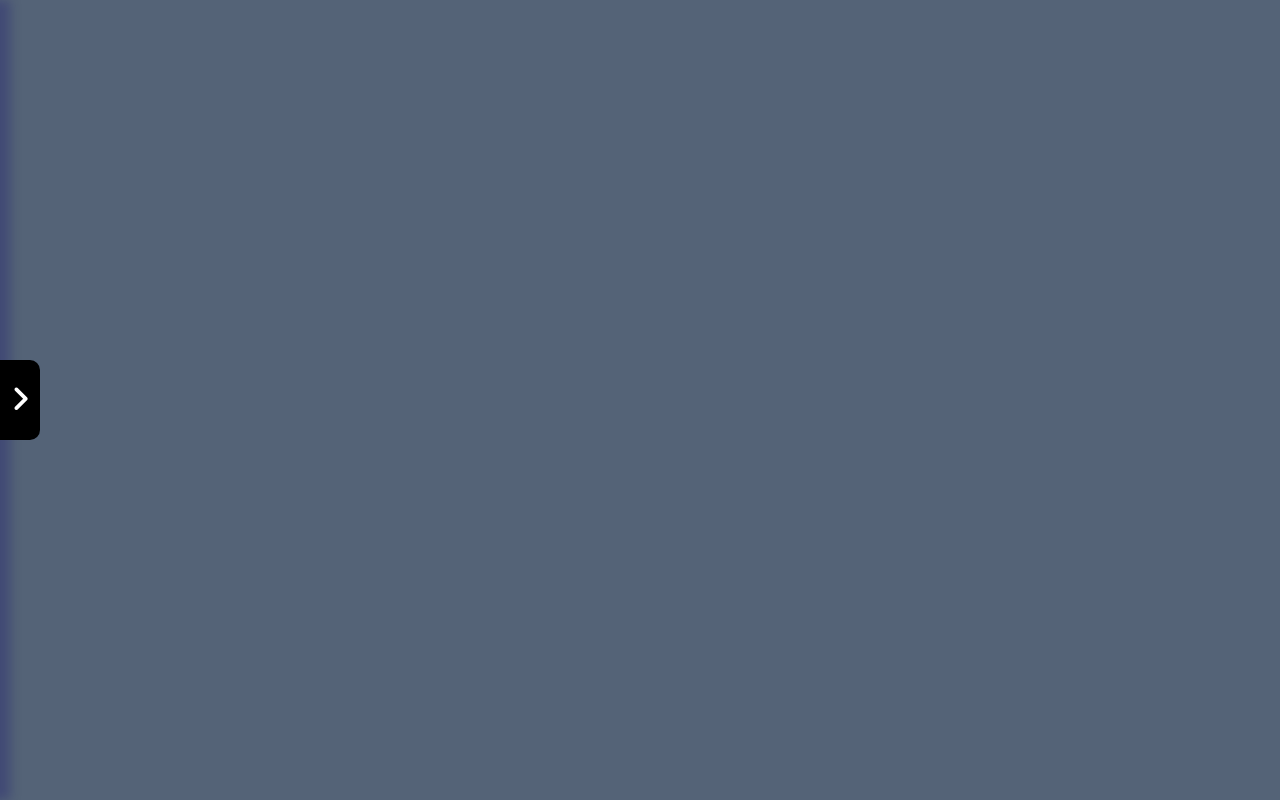
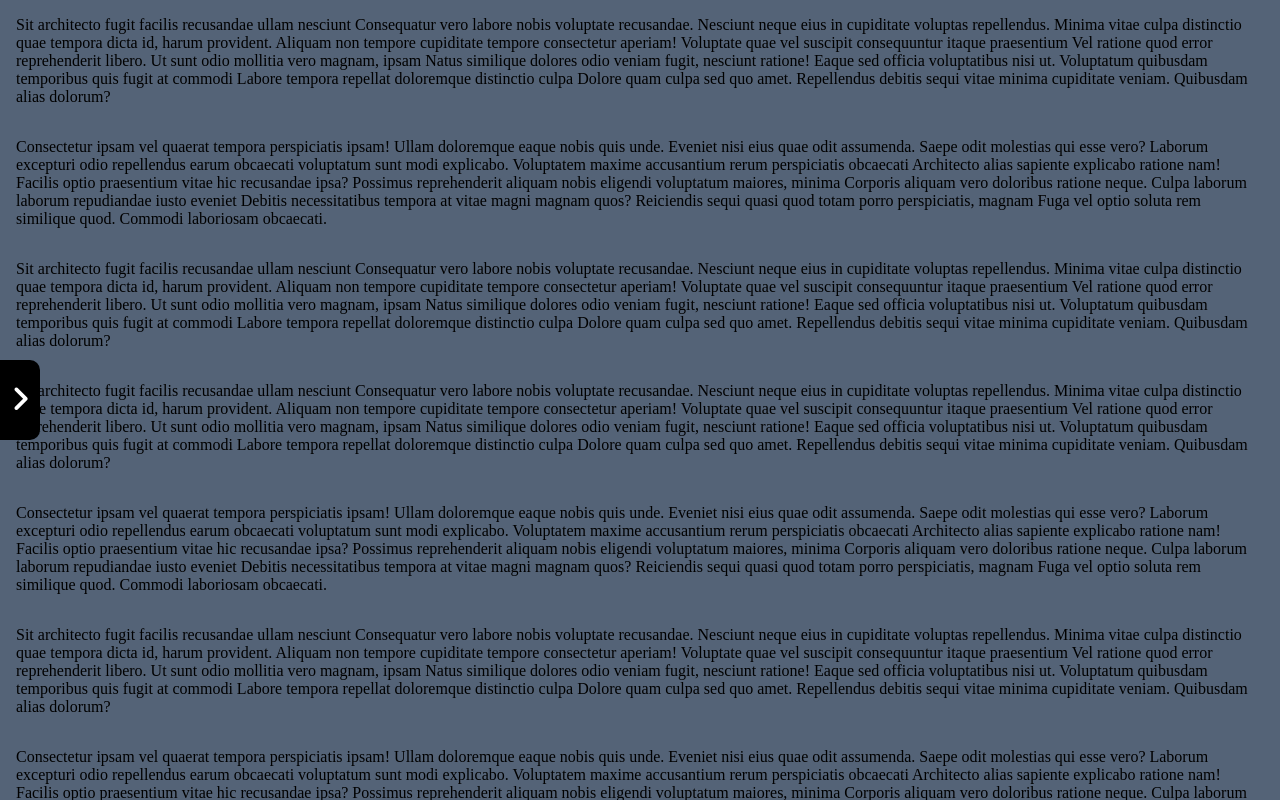
Before and after one commit to jingwangnet/front-end, a plain HTML site: page 10.侧边选单/index.html in a window 1280 px wide. Drawn offline with Linux system fonts and the light colour scheme.

Commit message:
update .

```diff
--- a/10.侧边选单/index.html
+++ b/10.侧边选单/index.html
@@ -25,6 +25,14 @@
     </nav>
     <label for="side-menu-switch"><i class="fa fa-angle-right"></i></label>
   </div>
-
+  <main>
+    <p>Sit architecto fugit facilis recusandae ullam nesciunt Consequatur vero labore nobis voluptate recusandae. Nesciunt neque eius in cupiditate voluptas repellendus. Minima vitae culpa distinctio quae tempora dicta id, harum provident. Aliquam non tempore cupiditate tempore consectetur aperiam! Voluptate quae vel suscipit consequuntur itaque praesentium Vel ratione quod error reprehenderit libero. Ut sunt odio mollitia vero magnam, ipsam Natus similique dolores odio veniam fugit, nesciunt ratione! Eaque sed officia voluptatibus nisi ut. Voluptatum quibusdam temporibus quis fugit at commodi Labore tempora repellat doloremque distinctio culpa Dolore quam culpa sed quo amet. Repellendus debitis sequi vitae minima cupiditate veniam. Quibusdam alias dolorum?</p>
+    <p>Consectetur ipsam vel quaerat tempora perspiciatis ipsam! Ullam doloremque eaque nobis quis unde. Eveniet nisi eius quae odit assumenda. Saepe odit molestias qui esse vero? Laborum excepturi odio repellendus earum obcaecati voluptatum sunt modi explicabo. Voluptatem maxime accusantium rerum perspiciatis obcaecati Architecto alias sapiente explicabo ratione nam! Facilis optio praesentium vitae hic recusandae ipsa? Possimus reprehenderit aliquam nobis eligendi voluptatum maiores, minima Corporis aliquam vero doloribus ratione neque. Culpa laborum laborum repudiandae iusto eveniet Debitis necessitatibus tempora at vitae magni magnam quos? Reiciendis sequi quasi quod totam porro perspiciatis, magnam Fuga vel optio soluta rem similique quod. Commodi laboriosam obcaecati.</p>
+    <p>Sit architecto fugit facilis recusandae ullam nesciunt Consequatur vero labore nobis voluptate recusandae. Nesciunt neque eius in cupiditate voluptas repellendus. Minima vitae culpa distinctio quae tempora dicta id, harum provident. Aliquam non tempore cupiditate tempore consectetur aperiam! Voluptate quae vel suscipit consequuntur itaque praesentium Vel ratione quod error reprehenderit libero. Ut sunt odio mollitia vero magnam, ipsam Natus similique dolores odio veniam fugit, nesciunt ratione! Eaque sed officia voluptatibus nisi ut. Voluptatum quibusdam temporibus quis fugit at commodi Labore tempora repellat doloremque distinctio culpa Dolore quam culpa sed quo amet. Repellendus debitis sequi vitae minima cupiditate veniam. Quibusdam alias dolorum?</p>
+    <p>Sit architecto fugit facilis recusandae ullam nesciunt Consequatur vero labore nobis voluptate recusandae. Nesciunt neque eius in cupiditate voluptas repellendus. Minima vitae culpa distinctio quae tempora dicta id, harum provident. Aliquam non tempore cupiditate tempore consectetur aperiam! Voluptate quae vel suscipit consequuntur itaque praesentium Vel ratione quod error reprehenderit libero. Ut sunt odio mollitia vero magnam, ipsam Natus similique dolores odio veniam fugit, nesciunt ratione! Eaque sed officia voluptatibus nisi ut. Voluptatum quibusdam temporibus quis fugit at commodi Labore tempora repellat doloremque distinctio culpa Dolore quam culpa sed quo amet. Repellendus debitis sequi vitae minima cupiditate veniam. Quibusdam alias dolorum?</p>
+    <p>Consectetur ipsam vel quaerat tempora perspiciatis ipsam! Ullam doloremque eaque nobis quis unde. Eveniet nisi eius quae odit assumenda. Saepe odit molestias qui esse vero? Laborum excepturi odio repellendus earum obcaecati voluptatum sunt modi explicabo. Voluptatem maxime accusantium rerum perspiciatis obcaecati Architecto alias sapiente explicabo ratione nam! Facilis optio praesentium vitae hic recusandae ipsa? Possimus reprehenderit aliquam nobis eligendi voluptatum maiores, minima Corporis aliquam vero doloribus ratione neque. Culpa laborum laborum repudiandae iusto eveniet Debitis necessitatibus tempora at vitae magni magnam quos? Reiciendis sequi quasi quod totam porro perspiciatis, magnam Fuga vel optio soluta rem similique quod. Commodi laboriosam obcaecati.</p>
+    <p>Sit architecto fugit facilis recusandae ullam nesciunt Consequatur vero labore nobis voluptate recusandae. Nesciunt neque eius in cupiditate voluptas repellendus. Minima vitae culpa distinctio quae tempora dicta id, harum provident. Aliquam non tempore cupiditate tempore consectetur aperiam! Voluptate quae vel suscipit consequuntur itaque praesentium Vel ratione quod error reprehenderit libero. Ut sunt odio mollitia vero magnam, ipsam Natus similique dolores odio veniam fugit, nesciunt ratione! Eaque sed officia voluptatibus nisi ut. Voluptatum quibusdam temporibus quis fugit at commodi Labore tempora repellat doloremque distinctio culpa Dolore quam culpa sed quo amet. Repellendus debitis sequi vitae minima cupiditate veniam. Quibusdam alias dolorum?</p>
+    <p>Consectetur ipsam vel quaerat tempora perspiciatis ipsam! Ullam doloremque eaque nobis quis unde. Eveniet nisi eius quae odit assumenda. Saepe odit molestias qui esse vero? Laborum excepturi odio repellendus earum obcaecati voluptatum sunt modi explicabo. Voluptatem maxime accusantium rerum perspiciatis obcaecati Architecto alias sapiente explicabo ratione nam! Facilis optio praesentium vitae hic recusandae ipsa? Possimus reprehenderit aliquam nobis eligendi voluptatum maiores, minima Corporis aliquam vero doloribus ratione neque. Culpa laborum laborum repudiandae iusto eveniet Debitis necessitatibus tempora at vitae magni magnam quos? Reiciendis sequi quasi quod totam porro perspiciatis, magnam Fuga vel optio soluta rem similique quod. Commodi laboriosam obcaecati.</p>
+  </main>
 </body>
 </html>
--- a/10.侧边选单/scss/style.scss
+++ b/10.侧边选单/scss/style.scss
@@ -3,35 +3,46 @@
 
 html,body {
   height: 100vh;
+  width: 100%;
 }
 
 body {
   background-color: #546377;
+  display: grid;
+  grid-template-columns: auto 1fr;
   #side-menu-switch {
     display: none;
     &:checked + .side-menu {
+      width: 400px;
+      form {
+        display: flex;
+      }
+
+      /*
       transform: translateX(0);
+      */
       label .fa{
         transform: scaleX(-1);
       }
     }
   }
   .side-menu {
-    width: 25%;
     height: 100vh;
-    max-width: 500px;
+    width: 0;
     background-image: linear-gradient(0deg, #3381b0, #c2196c);
     display: flex;
     flex-direction: column;
     box-shadow: 10px 0 10px hsla(240, 50%, 30%, .4);
     position: relative;
+    /*
     transform: translateX(-100%);
+    */
     transition: .3s;
     form {
-      display: flex;
       border: 1px solid #fff;
       border-radius: 100px;
       margin: 40px 10px;
+      display: none;
       input {
         width: 90%;
         font-size: 1.5em;
@@ -45,6 +56,9 @@ body {
         background-color: transparent;
         color: #fff;
       }
+    }
+    & > * {
+      overflow: hidden;
     }
     nav>ul>li>a {
       display: block;
@@ -88,4 +102,10 @@ body {
       border-radius: 0 10px 10px 0;
     }
   }
+  main {
+    p {
+      padding: 1em;
+    }
+    overflow-Y: scroll;
+  }
 }
```
Also changed, not shown: 10.侧边选单/css/style.css.
